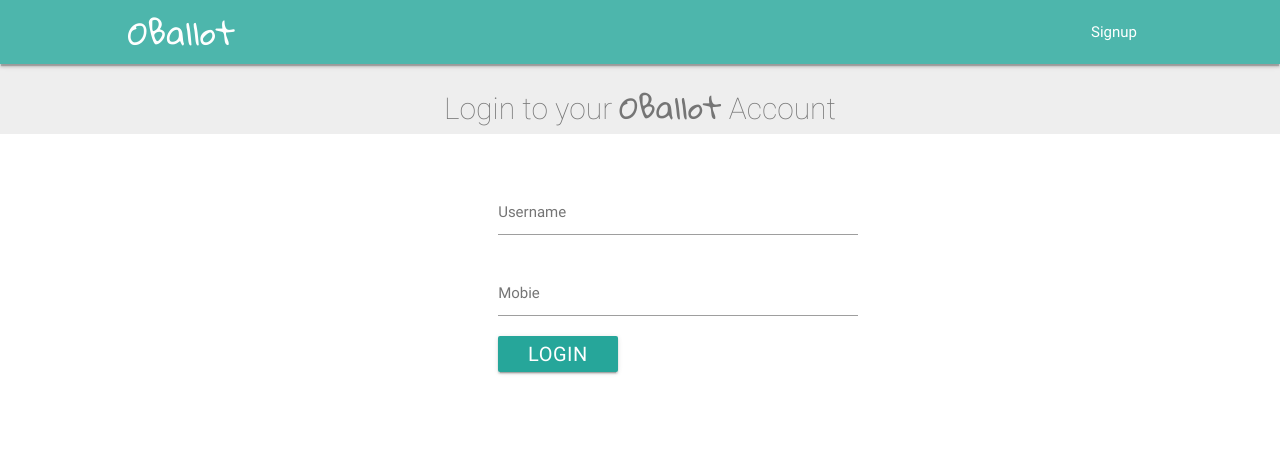
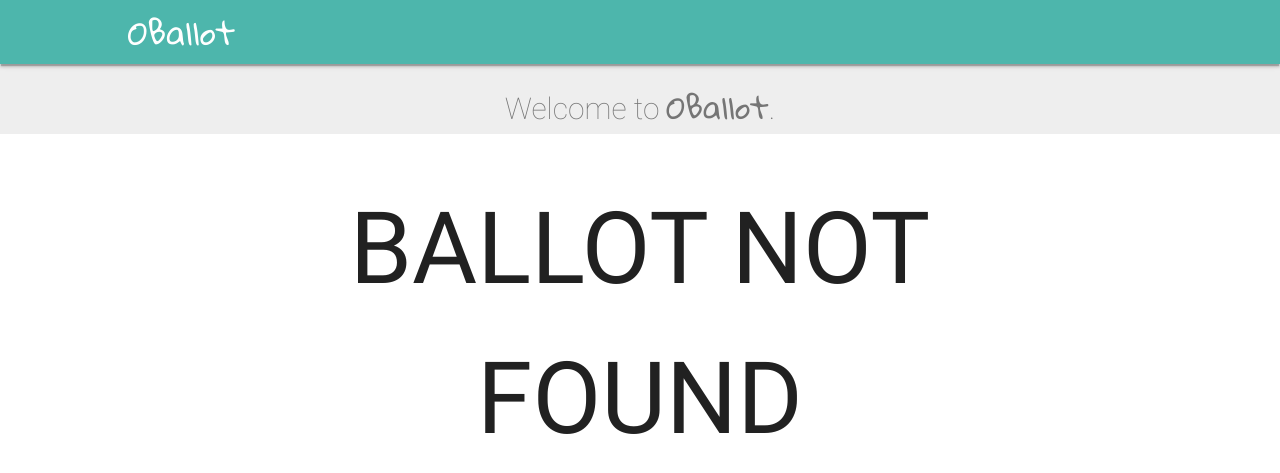
Before and after one commit to ashwani311/Ballot, a Flask app: a page that uses templates/vote.html in a window 1280 px wide. Shown: the top 473 px of the page. Run offline with Flask 2, Linux system fonts and the light colour scheme; some libraries are stand-ins or nearby versions.

Commit message:
Fix: Login Template

```diff
--- a/main.py
+++ b/main.py
@@ -11,7 +11,7 @@ import random
 import string
 
 
-from db_setup import Base, Admin, Ballot, Voter, Option
+from db_setup import Base, Admin, Ballot, Voter, Option, Vote, Log
 
 # ---------------------------------------------------------------------
 #                         App configration
@@ -306,6 +306,7 @@ def NewCandidate(url,bid):
             if not validateUname(name):
                 error = "nameError"
                 return redirect(url_for('DashErrorHandler',url = admin.url, error = error))
+            name = name.lower()
             b = conn.query(Ballot).filter_by(id = bid).one_or_none()
             if url != b.url:
                 error = "urlError"
@@ -347,6 +348,7 @@ def NewVoter(url,bid):
             if not validateUname(name):
                 error = "nameError"
                 return redirect(url_for('DashErrorHandler',url = admin.url, error = error))
+            name = name.lower()
             if not validateMob(mob):
                 error = "mobError"
                 return redirect(url_for('DashErrorHandler',url = admin.url, error = error))
@@ -380,9 +382,7 @@ def NewVoter(url,bid):
 def Vote(url):
     now = dt.datetime.now().date()
     ballot = conn.query(Ballot).filter_by(url = url,date = now).one_or_none()
-    if not ballot:
-        return render_template('vote.html')
-    return "SERVICE DOWN"
+    return render_template('vote.html',error = True,ballot = ballot)
 
 
 @app.route('/admins')
--- a/templates/login.html
+++ b/templates/login.html
@@ -1,7 +1,7 @@
 <!DOCTYPE html>
 <html>
 	<head>
-	    <title>  OBallot | Sign Up   </title>
+	    <title>  OBallot | Log In   </title>
 		<!--Import Font Awesome Icons -->
 		<link href="https://maxcdn.bootstrapcdn.com/font-awesome/4.7.0/css/font-awesome.min.css" rel="stylesheet" integrity="sha384-wvfXpqpZZVQGK6TAh5PVlGOfQNHSoD2xbE+QkPxCAFlNEevoEH3Sl0sibVcOQVnN" crossorigin="anonymous">
 		<link href="https://fonts.googleapis.com/css?family=Gloria+Hallelujah" rel="stylesheet">
--- a/templates/vote.html
+++ b/templates/vote.html
@@ -17,17 +17,20 @@
         <nav>
             <div class="z-depth-1-half nav-wrapper teal lighten-2">
               <a href="#" class="brand-logo left margin-left-10">OBallot</a>
-
-              <ul id="nav-mobile" class="right margin-right-10">
-                <li><a href="/signup">Signup</a></li>
-              </ul>
             </div>
         </nav>
         <div class="signup-title grey lighten-3 center-align padding-top-20px">
-            <span class="f-200 s-30 grey-text text-darken-1"> Login to your <span class="brand-logo" >OBallot</span> Account </span>
+            <span class="f-200 s-30 grey-text text-darken-1"> Welcome to  <span class="brand-logo" >OBallot</span>. </span>
         </div>
         <div class="container">
             <div class="row">
+							{% if not ballot %}
+								<div class="col s10 offset-s1 offset-m2 offset-l1 l10 m8  s-20 margin-top-5">
+										<div class="jumbotron">
+												<span class="f-400 s-3em">Ballot Not Found</span>
+										</div>
+								</div>
+							{% else %}
 							 <form method="post">
 	                <div class="col s8 offset-s2 offset-m2 m8 offset-l4 l5 s-20 margin-top-5 margin-auto">
 	                    <div class="input-field">
@@ -41,6 +44,7 @@
 	                    <button type="submit" class="waves-effect waves-light btn">Login</button>
 	                </div>
 							 </form>
+							{% endif %}
             </div>
         </div>
         <script type="text/javascript" src="{{ url_for('static',filename = 'jquery/jquery.js') }} "></script>
```
Also changed, not shown: 1 other file.
